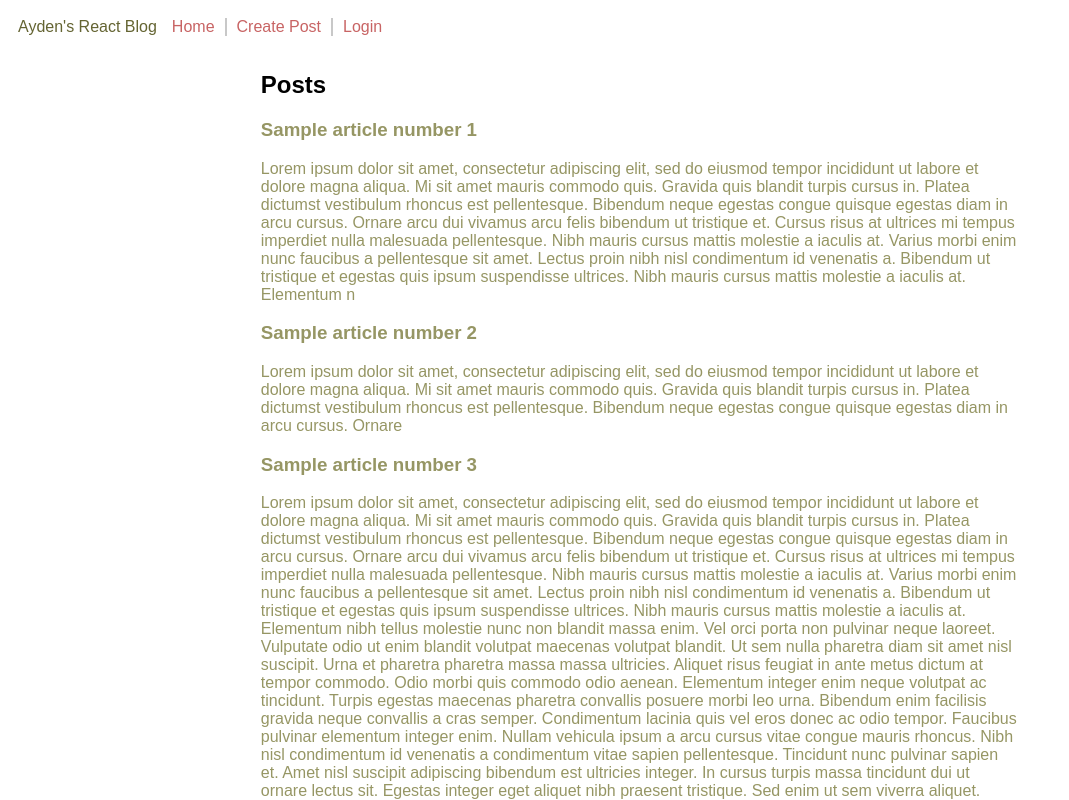
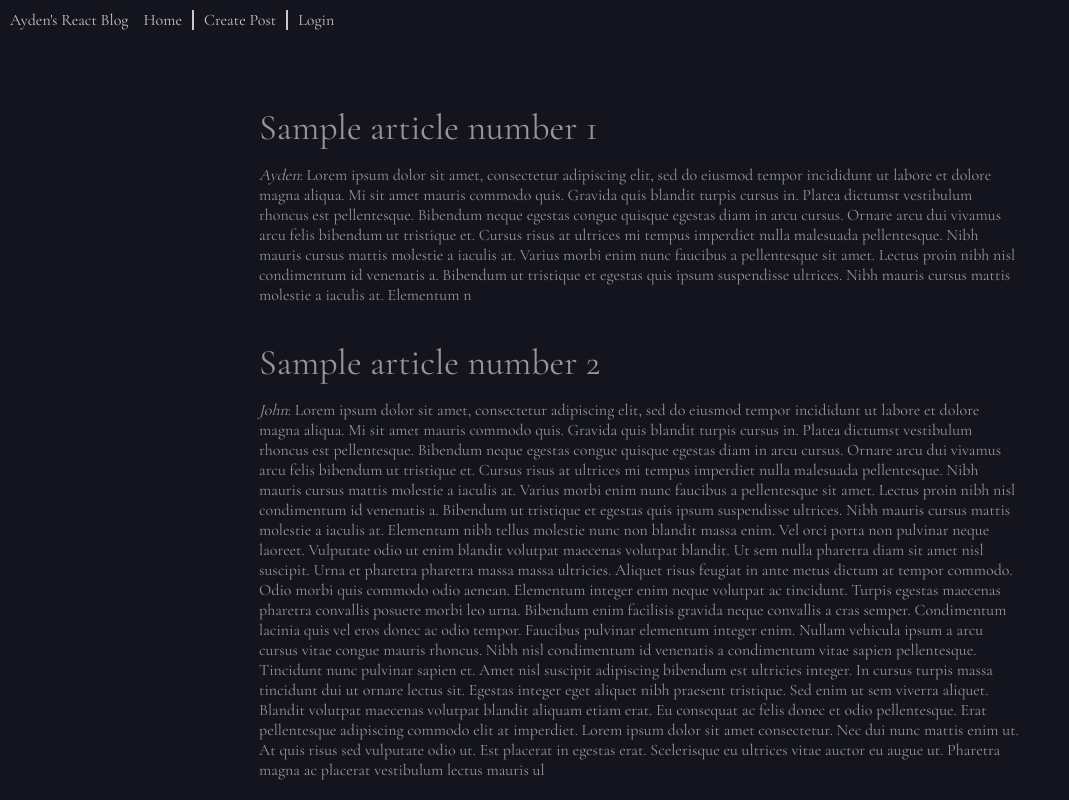
Before and after one commit to leiDnedyA/React-Blog, a React (Create React App) app in the folder react-blog/: page / in a window 1280 px wide. Shown: the top 800 px of the page, without its empty margins (0-1069 px from the left). Built offline with nearby package versions, Linux system fonts and the light colour scheme.

Commit message:
more css and homepage updates

```diff
--- a/react-blog/public/index.html
+++ b/react-blog/public/index.html
@@ -24,7 +24,7 @@
       work correctly both with client-side routing and a non-root public URL.
       Learn how to configure a non-root public URL by running `npm run build`.
     -->
-    <title>React App</title>
+    <title>Ayden's React Blog</title>
   </head>
   <body>
     <noscript>You need to enable JavaScript to run this app.</noscript>
--- a/react-blog/src/App.css
+++ b/react-blog/src/App.css
@@ -1,40 +1,73 @@
+/* @import url('https://fonts.googleapis.com/css?family=Open+Sans&display=swap'); */
+@import url('https://fonts.googleapis.com/css2?family=Cormorant+Garamond&display=swap');
+
+:root {
+  --main-color: rgb(200, 200, 200);
+  --secondary-color: rgb(150, 150, 150);
+  --terciary-color: rgb(20, 20, 30);
+  --off-white: rgb(184, 251, 211);
+  --accent-color: rgb(124, 255, 161);
+}
+
+body {
+  margin: 0;
+  background-color: var(--terciary-color);
+  color: var(--off-white);
+}
+
 .app {
-  font-family: sans-serif;
+  font-family: 'Cormorant Garamond', sans-serif;
 }
 
 .body {
   display: flex;
+  margin: 5px;
   align-items: center;
   justify-content: center;
 }
 
 .home {
+  margin-top: 60px;
   padding: 5px 20% 5px 20%;
 }
 
 .navbar {
+  width: 100%;
+  top: 0;
+  position: fixed;
   display: flex;
+  background-color: var(--terciary-color);
+  color: var(--main-color);
   align-items: left;
   justify-content: left;
   padding: 10px;
+  margin: 0;
+}
+
+/* WORK ON THIS VVV (get links on right side of navbar) */
+.navbarLinks {
+  /* text-align: right; */
+  justify-content: left;
 }
 
 .navbarTitle {
   padding: 0 5px 0 0;
-  color: rgba(100, 100, 50);
+  /* color: var(--off-white); */
+  /* font-weight: bolder; */
 }
 
 .navbarTitle:hover {
-  color: black;
+  color: var(--off-white);
+  cursor: default;
 }
 
 .navbarLink {
   padding: 0 10px 0 10px;
   text-decoration: none;
-  border-color: rgb(200, 200, 200);
+  border-color: var(--main-color);
   border-width: 0 1px 0 1px;
   border-style: solid;
-  color: rgb(200, 100, 100);
+  color: var(--main-color);
 }
 
 .navbarLinkLeft {
@@ -46,17 +79,52 @@
 }
 
 .navbarLink:visited {
-  color: rgb(200, 100, 100);
+  color: var(--main-color);
 }
 
 .navbarLink:hover {
-  color: black;
+  color: var(--off-white);
 }
 
 .article {
-  color:rgba(150, 150, 100);
+  color: var(--secondary-color);
 }
 
 .article:hover {
-  color: black;
+  color: var(--main-color);
 }
+
+.article h3 {
+  font-size: 36px;
+  font-weight: lighter;
+  margin-bottom: 0px;
+}
+
+.lowContrastHeader {
+  color: var(--secondary-color);
+  font-weight: lighter;
+}
+
+.lowContrastHeader:hover {
+  color: var(--main-color);
+}
+
+/* width */
+::-webkit-scrollbar {
+  width: 10px;
+}
+
+/* Track */
+::-webkit-scrollbar-track {
+  background: var(--terciary-color);
+}
+
+/* Handle */
+::-webkit-scrollbar-thumb {
+  background: var(--secondary-color);
+}
+
+/* Handle on hover */
+::-webkit-scrollbar-thumb:hover {
+  background: var(--main-color);
+}
--- a/react-blog/src/App.js
+++ b/react-blog/src/App.js
@@ -9,6 +9,8 @@ const sampleArticleBody = "Lorem ipsum dolor sit amet, consectetur adipiscing el
 
 const sampleArticles = []
 
+const names = ['Ayden', 'John', 'Jack', 'Kendrick', 'Kanye', 'Kodak', 'Kobe']
+
 const randomInt = (min, max)=>{
   let n = Math.floor((Math.random() * (max - min)) + min);
   console.log(n)
@@ -18,7 +20,8 @@ const randomInt = (min, max)=>{
 for(let i = 0; i < 10; i++){
   sampleArticles.push({
     title: `Sample article number ${i+1}`,
-    body: sampleArticleBody.slice(0, randomInt(0, sampleArticleBody.length))
+    body: sampleArticleBody.slice(0, randomInt(0, sampleArticleBody.length)),
+    author: names[randomInt(0, names.length)],
   })
 }
 
--- a/react-blog/src/elements/Article.js
+++ b/react-blog/src/elements/Article.js
@@ -1,8 +1,8 @@
 
 function Article(props) {
-    return <div className="article">
+    return <div className="article" onClick={_=>{alert('article click')}}>
         <h3>{props.title}</h3>
-        <p>{props.body}</p>
+        <p><cite className="authorName">{props.author}</cite>: {props.body}</p>
     </div>
 }
 
--- a/react-blog/src/elements/NavBar.js
+++ b/react-blog/src/elements/NavBar.js
@@ -11,6 +11,7 @@ function Navbar(props) {
     return (
         <nav className="navbar">
             <div className="navbarTitle">{props.title}</div>
+            <div className="navbarLinks">
                 {
 
                     //convert links
@@ -36,6 +37,7 @@ function Navbar(props) {
                         return link
                     })
                 }
+            </div>
         </nav>
     )
 }
--- a/react-blog/src/pages/Home.js
+++ b/react-blog/src/pages/Home.js
@@ -3,11 +3,11 @@ import Article from '../elements/Article';
 
 function Home(props) {
     return (<div className="home">
-        <h2>Posts</h2>
         {props.articles.map(v => {
             return (<Article
                 title={v.title}
                 body={v.body}
+                author={v.author}
                 />)
         })}
     </div>);
```
Lines whose indentation alone changed are shown as unchanged.
